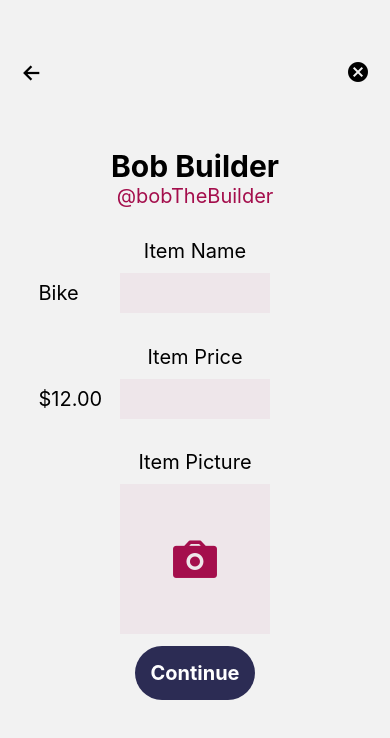
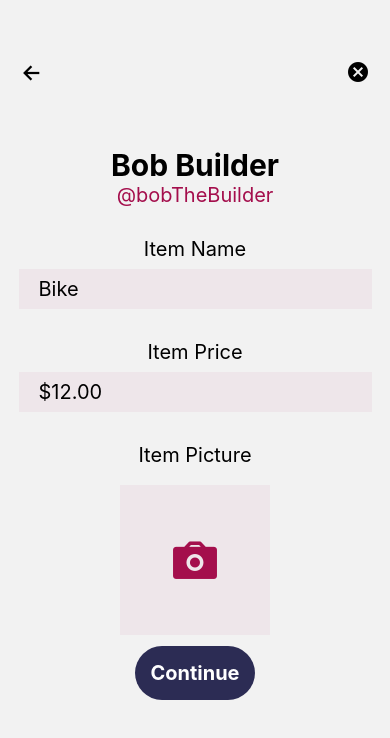
Before and after one commit to farisdurrani/buzzEx, a React Native app: screen /ItemPrice in a window 390 px wide. Shown: the top 738 px of the page. Built offline with nearby package versions, Linux system fonts and the light colour scheme; no server answers.

Commit message:
InputTextField new component

```diff
--- /dev/null
+++ b/components/InputTextField.js
@@ -0,0 +1,38 @@
+import React from "react";
+import { COLORS, LAYOUT } from "../constants";
+import { StyleSheet, KeyboardAvoidingView, TextInput } from "react-native";
+
+const InputTextField = (props) => {
+  const { placeholder, textState, setTextState, textStyle, containerStyle } =
+    props;
+  return (
+    <KeyboardAvoidingView
+      style={[
+        containerStyle ? containerStyle : styles.inputContainer,
+        LAYOUT.centerMiddle,
+      ]}
+    >
+      <TextInput
+        style={textStyle ? textStyle : styles.inputText}
+        placeholder={placeholder}
+        onEndEditing={(e) => {
+          setTextState(e.nativeEvent.text);
+        }}
+        defaultValue={textState}
+      />
+    </KeyboardAvoidingView>
+  );
+};
+
+export default InputTextField;
+
+const styles = StyleSheet.create({
+  inputText: {
+    fontSize: 20,
+  },
+  inputContainer: {
+    paddingVertical: 8,
+    paddingHorizontal: 20,
+    backgroundColor: COLORS.transparent_gray,
+  },
+});
--- a/components/index.js
+++ b/components/index.js
@@ -1,2 +1,4 @@
 export { default as BButton } from "./BButton";
 export { default as BackCancelButtons } from "./BackCancelButtons";
+export { default as InputTextField } from "./InputTextField";
+export { default as MapComponent } from "./MapComponent";
--- a/screens/DanTheDeliverer/DeliveriesAvailable.js
+++ b/screens/DanTheDeliverer/DeliveriesAvailable.js
@@ -1,70 +1,56 @@
-import React, {useEffect, useState } from "react";
-import { StyleSheet, Text, View, Button } from 'react-native';
-import RadioForm from 'react-native-simple-radio-button';
+import React, { useEffect, useState } from "react";
+import { StyleSheet, Text, View, Button } from "react-native";
+import RadioForm from "react-native-simple-radio-button";
 import { KeyboardAvoidingView } from "react-native";
 import { initialWindowMetrics } from "react-native-safe-area-context";
 import { COLORS, LAYOUT } from "../../constants";
 import { TextInput } from "react-native";
 import { BButton, BackCancelButtons } from "../../components/index";
+import { InputTextField } from "../../components";
 
-const DeliveriesAvailable = ({navigation}) => {
-    const deliverer = "Dan"
+const DeliveriesAvailable = ({ navigation }) => {
+  const deliverer = "Dan";
   const item_list = ["Bike", "Robot", "Laptop", "PS5", "Atari"];
   const [zipcode, setZipcode] = useState("");
 
-    const ItemDetailGroup = (props) => {
-
-    const { title, placeholder, state, setState } = props;
-    return (
-      <View style={LAYOUT.centerMiddle}>
-        <Text style={styles.detailTitle}>{title}</Text>
-        <KeyboardAvoidingView
-          style={[styles.inputContainer, LAYOUT.centerMiddle]}
-        >
-          <TextInput
-            style={styles.inputText}
-            placeholder={placeholder}
-            onEndEditing={(e) => {
-              setState(e.nativeEvent.text);
-            }}
-            defaultValue={state}
-          />
-        </KeyboardAvoidingView>
-      </View>
-    );
-  };
-
   const radio_props = [
-        {label: item_list[0], value: item_list[0] },
-        {label: item_list[1], value: item_list[1] }
+    { label: item_list[0], value: item_list[0] },
+    { label: item_list[1], value: item_list[1] },
   ];
 
   return (
     <KeyboardAvoidingView style={styles.container} behavior="padding">
       <BackCancelButtons navigation={navigation} />
-    <Text><Text style={[styles.welcome]}> Welcome</Text> <Text style={[styles.name]}>{deliverer}!</Text></Text>
+      <Text>
+        <Text style={[styles.welcome]}> Welcome</Text>{" "}
+        <Text style={[styles.name]}>{deliverer}!</Text>
+      </Text>
       <Text style={[styles.label]}> Showing available deliveries for...</Text>
-    <Text style={[styles.zipcode]}> {zipcode}</Text>
-    <ItemDetailGroup
-        title="Zipcode"
-        placeholder="Zipcode"
-        state={zipcode}
-        setState={setZipcode}
+      <InputTextField
+        placeholder={"Zipcode"}
+        textState={zipcode}
+        setTextState={setZipcode}
       />
       <View style={styles.inputContainer}>
         <RadioForm
           radio_props={radio_props}
           formHorizontal={false}
-        initial={'Buyer/Seller'}
-        onPress={(value) => {onChangeUserType(value)}}
+          initial={"Buyer/Seller"}
+          onPress={(value) => {
+            onChangeUserType(value);
+          }}
         />
-    <BButton style={styles.accept} text="Accept" onPress={()=>navigation.navigate("Pickup")}/>
+        <BButton
+          style={styles.accept}
+          text="Accept"
+          onPress={() => navigation.navigate("Pickup")}
+        />
       </View>
     </KeyboardAvoidingView>
-  )
-}
+  );
+};
 
-export default DeliveriesAvailable
+export default DeliveriesAvailable;
 
 const styles = StyleSheet.create({
   container: {
--- a/screens/SamTheSeller/ItemPriceScreen.js
+++ b/screens/SamTheSeller/ItemPriceScreen.js
@@ -11,6 +11,7 @@ import React, { useState } from "react";
 import { BButton, BackCancelButtons } from "../../components/index";
 import { AntDesign, Ionicons, MaterialIcons } from "@expo/vector-icons";
 import { COLORS, LAYOUT } from "../../constants";
+import { InputTextField } from "../../components";
 
 const ItemPriceScreen = ({ navigation, route }) => {
   const [itemName, setItemName] = useState("");
@@ -22,18 +23,11 @@ const ItemPriceScreen = ({ navigation, route }) => {
     return (
       <View style={LAYOUT.centerMiddle}>
         <Text style={styles.detailTitle}>{title}</Text>
-        <KeyboardAvoidingView
-          style={[styles.inputContainer, LAYOUT.centerMiddle]}
-        >
-          <TextInput
-            style={styles.inputText}
-            placeholder={placeholder}
-            onEndEditing={(e) => {
-              setState(e.nativeEvent.text);
-            }}
-            defaultValue={state}
-          />
-        </KeyboardAvoidingView>
+        <InputTextField
+          placeholder={placeholder}
+          textState={state}
+          setTextState={setState}
+        />
       </View>
     );
   };
@@ -117,15 +111,7 @@ const styles = StyleSheet.create({
   },
   detailTitle: {
     paddingTop: 20,
-    fontSize: 20,
-  },
-  inputContainer: {
-    marginTop: 10,
-    width: 150,
-    paddingVertical: 8,
-    backgroundColor: COLORS.transparent_gray,
-  },
-  inputText: {
+    marginBottom: 8,
     fontSize: 20,
   },
   picture: {
```
Also changed, not shown: 2 other files (tests, documents, lock files or other folders). Lines whose indentation alone changed are shown as unchanged.
